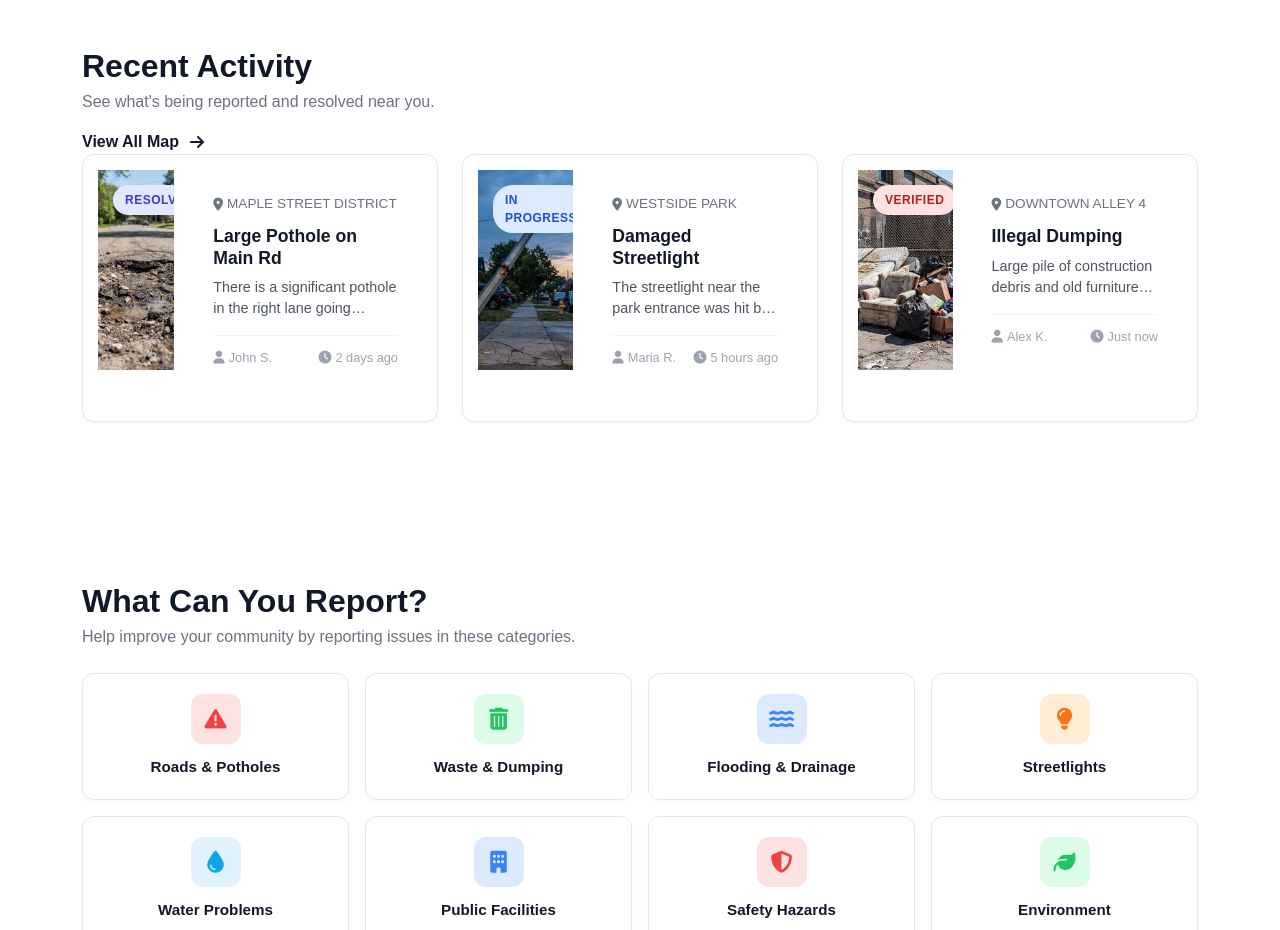
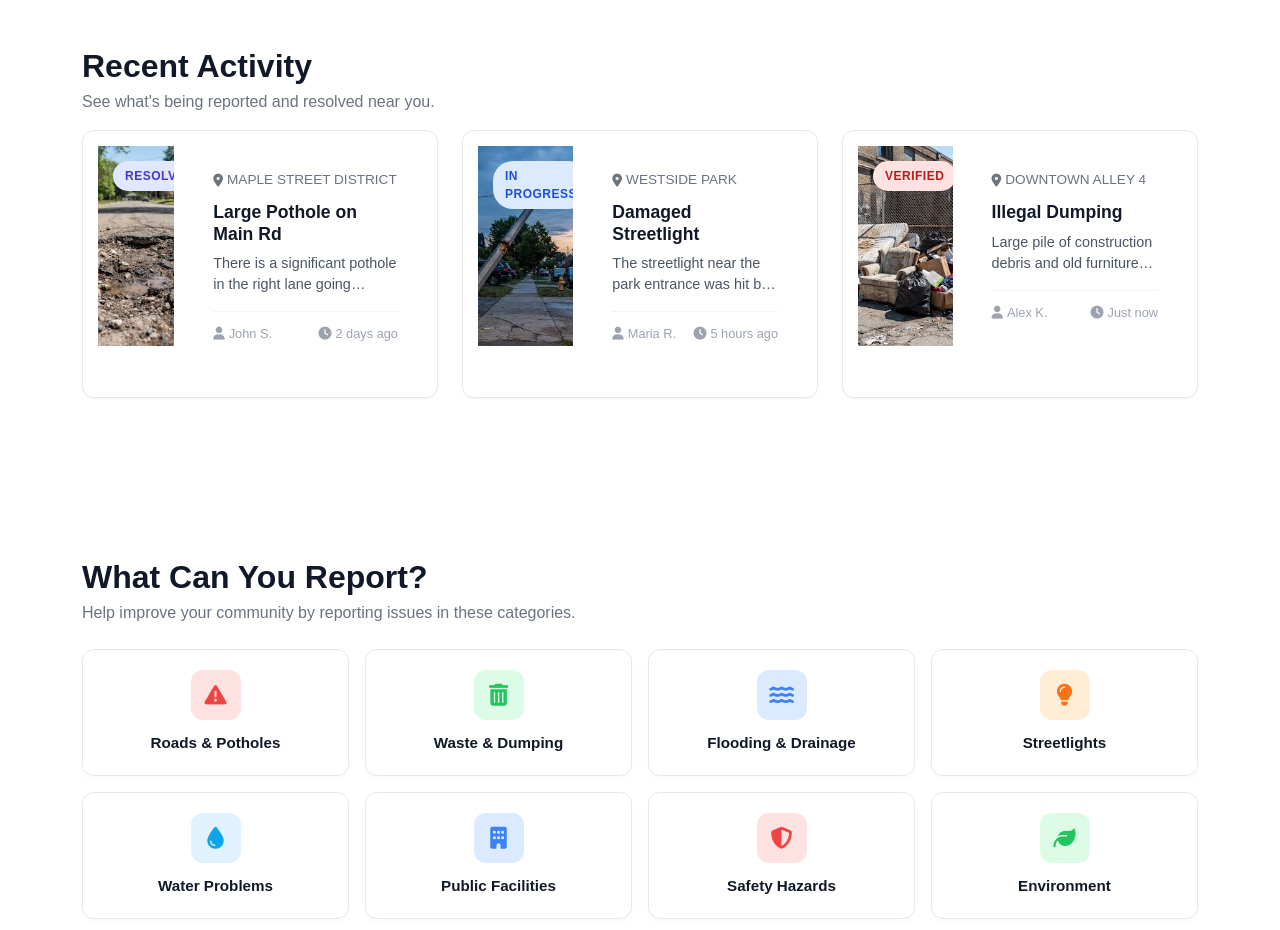
Before and after one commit to Ibukunoluwa-Mercy/FIX-IT, a React (Vite) app in the folder Frontend/frontend-fixit/: page / in a window 1280 px wide. Shown: the part 1500-2430 px from the top of the page. Built offline with nearby package versions, Linux system fonts and the light colour scheme; no server answers; a web font is replaced by a local one.

Commit message:
feat: add HomePage component and useSettingsAccount hook

```diff
--- a/Frontend/frontend-fixit/src/pages/HomePage/HomePage.jsx
+++ b/Frontend/frontend-fixit/src/pages/HomePage/HomePage.jsx
@@ -89,7 +89,7 @@ const HomePage = () => {
               </button>
               <button
                 className="btn-secondary-custom"
-                onClick={() => navigate('/map')}
+                onClick={() => navigate('/explore')}
               >
                 <i className="fa-solid fa-compass" style={{ marginRight: 6 }}></i> Explore Community Issues
               </button>
@@ -112,9 +112,6 @@ const HomePage = () => {
               <h2 className="section-title">Recent Activity</h2>
               <p className="section-subtitle">See what's being reported and resolved near you.</p>
             </div>
-            <Link to="/map" className="view-all-link">
-              View All Map <i className="fa-solid fa-arrow-right" style={{ marginLeft: 6 }}></i>
-            </Link>
           </div>
           <Row className="g-4">
             {data?.recentActivity?.map((item, index) => (
--- a/Frontend/frontend-fixit/src/pages/SettingsPage/hooks/useSettingsAccount.js
+++ b/Frontend/frontend-fixit/src/pages/SettingsPage/hooks/useSettingsAccount.js
@@ -119,7 +119,6 @@ export const useSettingsAccount = (token, navigate) => {
       });
       setAccount((current) => ({ ...current, avatarUrl: data.avatarUrl }));
       publishResidentAvatar(data.avatarUrl);
-      setResidentAvatar(data.avatarUrl);
       setAvatarFile(null);
       setAvatarPreview('');
       toast.success('Profile picture updated.');
```
